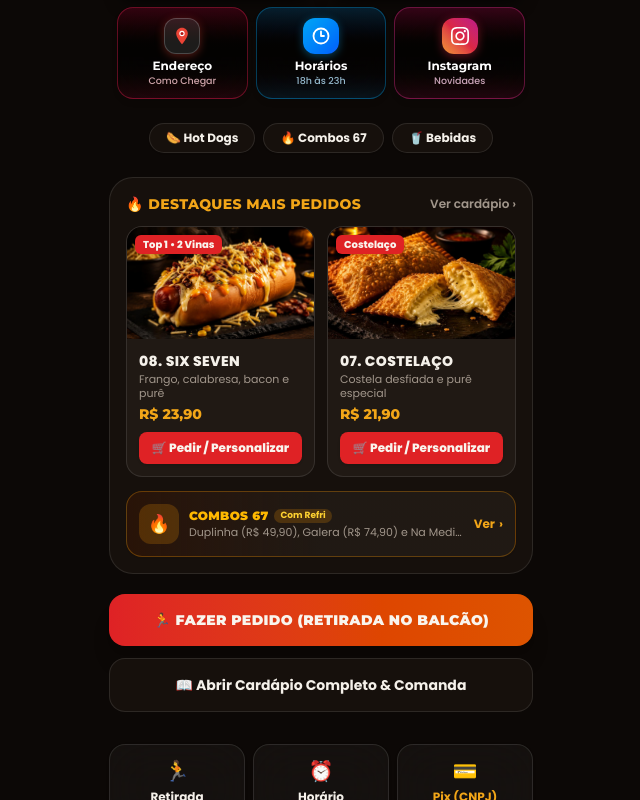
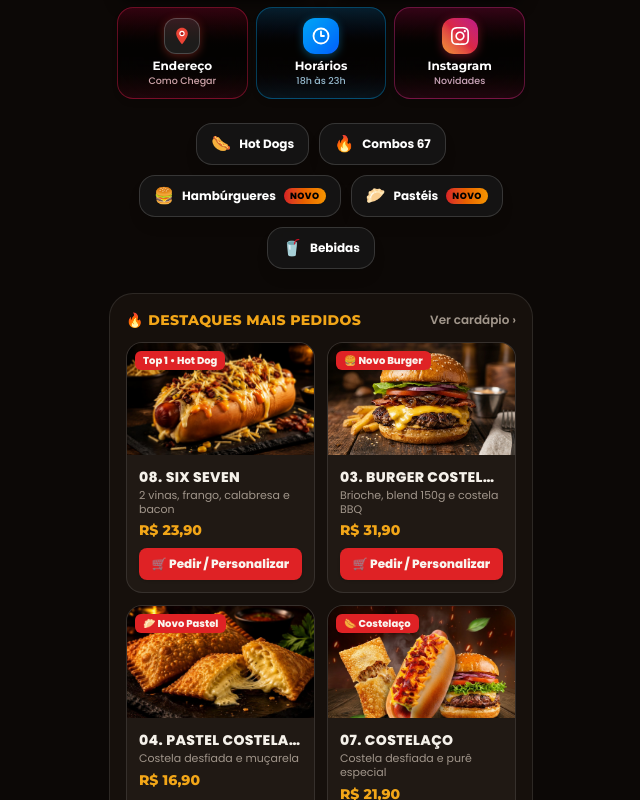
Before and after one commit to marciohelpdesk/67-dog, a React (Vite) app: page / in a window 1280 px wide. Shown: the part 560-1360 px from the top of the page, without its empty margins (319-959 px from the left). Built offline with nearby package versions, Linux system fonts and the light colour scheme.

Commit message:
feat: add burger category and menu items
- Add "Hambúrgueres" category to the menu
- Include classic burger and new item options
- Update highlight items with new products
- Add extra burger and removal options to the data schema

```diff
--- a/src/App.tsx
+++ b/src/App.tsx
@@ -175,23 +175,46 @@ export default function App() {
   const totalPrice = cartItems.reduce((acc, curr) => acc + curr.unitPrice * curr.qty, 0);
 
   const highlights = useMemo(() => {
-    const dogSixSeven = MENU_CATEGORIES[0]?.items.find((i) => i.id === 'dog-six-seven');
-    const dogCostelaco = MENU_CATEGORIES[0]?.items.find((i) => i.id === 'dog-costelaco');
-    if (!dogSixSeven || !dogCostelaco) return [];
-    return [
-      {
+    const allItems = MENU_CATEGORIES.flatMap((c) => c.items);
+    const dogSixSeven = allItems.find((i) => i.id === 'dog-six-seven');
+    const burgerCostelaco = allItems.find((i) => i.id === 'burger-costelaco-bbq');
+    const pastelCostela = allItems.find((i) => i.id === 'pastel-costela-queijo');
+    const dogCostelaco = allItems.find((i) => i.id === 'dog-costelaco');
+
+    const list = [];
+    if (dogSixSeven) {
+      list.push({
         item: dogSixSeven,
-        badge: 'Top 1 • 2 Vinas',
-        subtitle: 'Frango, calabresa, bacon e purê',
+        badge: 'Top 1 • Hot Dog',
+        subtitle: '2 vinas, frango, calabresa e bacon',
         img: ASSETS.heroHotdog,
-      },
-      {
+      });
+    }
+    if (burgerCostelaco) {
+      list.push({
+        item: burgerCostelaco,
+        badge: '🍔 Novo Burger',
+        subtitle: 'Brioche, blend 150g e costela BBQ',
+        img: ASSETS.burger,
+      });
+    }
+    if (pastelCostela) {
+      list.push({
+        item: pastelCostela,
+        badge: '🥟 Novo Pastel',
+        subtitle: 'Costela desfiada e muçarela',
+        img: ASSETS.pastelDestaque,
+      });
+    }
+    if (dogCostelaco) {
+      list.push({
         item: dogCostelaco,
-        badge: 'Costelaço',
+        badge: '🌭 Costelaço',
         subtitle: 'Costela desfiada e purê especial',
-        img: ASSETS.pastelDestaque,
-      },
-    ];
+        img: ASSETS.heroBg,
+      });
+    }
+    return list;
   }, []);
 
   function handleCopyPix() {
@@ -534,17 +557,30 @@ export default function App() {
         </section>
 
         {/* CATEGORY SHORTCUT PILLS (CLIQUE ABRE O CARDÁPIO NA CATEGORIA ESCOLHIDA) */}
-        <nav className="mt-6 flex flex-wrap justify-center gap-2">
-          {MENU_CATEGORIES.slice(0, 4).map((cat) => (
-            <button
-              key={cat.id}
-              type="button"
-              onClick={() => openMenu(cat.id)}
-              className="rounded-full border border-border bg-card px-4 py-1.5 text-xs font-bold transition-all hover:border-primary active:scale-95 cursor-pointer shadow-xs hover:bg-secondary"
-            >
-              {cat.emoji} {cat.label}
-            </button>
-          ))}
+        <nav className="mt-6 flex flex-wrap justify-center items-center gap-2 sm:gap-2.5 px-2">
+          {MENU_CATEGORIES.map((cat) => {
+            const isNew = cat.id === 'hamburgueres' || cat.id === 'pasteis';
+            return (
+              <button
+                key={cat.id}
+                type="button"
+                onClick={() => openMenu(cat.id)}
+                className="group relative flex items-center gap-2 rounded-2xl border border-white/15 bg-neutral-900/80 px-3.5 py-2 text-xs font-bold text-white shadow-lg backdrop-blur-xl transition-all hover:scale-105 hover:border-amber-400/60 hover:bg-neutral-800 active:scale-95 cursor-pointer"
+              >
+                <span className="text-base transition-transform group-hover:scale-110">
+                  {cat.emoji}
+                </span>
+                <span className="group-hover:text-amber-300 transition-colors">
+                  {cat.label}
+                </span>
+                {isNew && (
+                  <span className="rounded-full bg-gradient-to-r from-flame to-amber-500 px-1.5 py-0.5 text-[9px] font-black uppercase text-black tracking-wider shadow-xs animate-pulse">
+                    Novo
+                  </span>
+                )}
+              </button>
+            );
+          })}
         </nav>
 
         {/* HIGHLIGHTS SECTION: DESTAQUES MAIS PEDIDOS */}
--- a/src/assets/images/index.ts
+++ b/src/assets/images/index.ts
@@ -4,6 +4,7 @@ import hotdogImg from './hero_hotdog.jpg';
 import pastelImg from './pastel_destaque.jpg';
 import heroFoodBannerImg from './hero_food_banner.jpg';
 import logo67DogImg from './logo_67dog.png';
+import burgerImg from './burger_artesanal_1790731166586.jpg';
 
 export const ASSETS = {
   background: heroFoodBannerImg,
@@ -14,6 +15,7 @@ export const ASSETS = {
   heroHotdog: hotdogImg,
   pastel: pastelImg,
   pastelDestaque: pastelImg,
+  burger: burgerImg,
   heroDog: heroFoodBannerImg,
   heroDogRemote: 'https://i.ibb.co/LXjLWP20/Gemini-Generated-Image-j48xfaj48xfaj48x.jpg',
 };
--- a/src/data/menuData.ts
+++ b/src/data/menuData.ts
@@ -24,6 +24,7 @@ export interface RemovalOption {
 
 export const AVAILABLE_EXTRAS: ExtraOption[] = [
   { id: 'extra-vina', name: 'Vina Adicional', price: 3.0 },
+  { id: 'extra-hamburguer', name: 'Blend Burger 150g Extra', price: 9.0 },
   { id: 'extra-costela', name: 'Costela Desfiada Extra', price: 5.0 },
   { id: 'extra-bacon', name: 'Bacon Crocante Extra', price: 4.0 },
   { id: 'extra-frango', name: 'Frango Desfiado Extra', price: 4.0 },
@@ -37,6 +38,8 @@ export const AVAILABLE_EXTRAS: ExtraOption[] = [
 export const AVAILABLE_REMOVALS: RemovalOption[] = [
   { id: 'no-cebola', name: 'Sem Cebola' },
   { id: 'no-tomate', name: 'Sem Tomate' },
+  { id: 'no-alface', name: 'Sem Alface' },
+  { id: 'no-picles', name: 'Sem Picles' },
   { id: 'no-milho', name: 'Sem Milho' },
   { id: 'no-pure', name: 'Sem Purê de Batata' },
   { id: 'no-batata-palha', name: 'Sem Batata Palha' },
@@ -175,6 +178,118 @@ export const MENU_CATEGORIES: MenuCategory[] = [
     ],
   },
   {
+    id: 'hamburgueres',
+    label: 'Hambúrgueres',
+    emoji: '🍔',
+    badge: 'Artesanais',
+    items: [
+      {
+        id: 'burger-classic-67',
+        name: '01. CLASSIC 67 BURGER',
+        category: 'hamburgueres',
+        description: 'Pão brioche selado na manteiga, blend bovino 150g suculento, queijo cheddar fatiado derretido, maionese artesanal da casa, alface americana e tomate fresco.',
+        price: 24.9,
+        tag: '⭐ Mais Vendido',
+        popular: true,
+        ingredients: ['Pão Brioche', 'Blend Bovino 150g', 'Cheddar Derretido', 'Maionese Especial', 'Alface Fresca', 'Tomate'],
+      },
+      {
+        id: 'burger-bacon-supreme',
+        name: '02. BACON CHEDDAR SUPREME',
+        category: 'hamburgueres',
+        description: 'Pão brioche macio, blend 150g no ponto certo, fatias generosas de bacon super crocante, duplo cheddar cremoso e cebola caramelizada.',
+        price: 28.9,
+        tag: '🥓 Muito Bacon',
+        popular: true,
+        ingredients: ['Pão Brioche', 'Blend Bovino 150g', 'Bacon Crocante em Tiras', 'Duplo Cheddar', 'Cebola Caramelizada'],
+      },
+      {
+        id: 'burger-costelaco-bbq',
+        name: '03. BURGER COSTELAÇO 67',
+        category: 'hamburgueres',
+        description: 'A especialidade do 67 DOG no hambúrguer! Pão brioche, blend artesanal 150g, costela bovina desfiada no molho barbecue especial e queijo derretido.',
+        price: 31.9,
+        tag: '🥩 Costela Suculenta',
+        popular: true,
+        ingredients: ['Pão Brioche', 'Blend 150g', 'Costela Desfiada', 'Molho Barbecue Especial', 'Queijo Derretido'],
+      },
+      {
+        id: 'burger-smash-duplo',
+        name: '04. SMASH BURGER DUPLO',
+        category: 'hamburgueres',
+        description: 'Dois blends smash 90g com aquela crostinha perfeita prensada na chapa quente, dobro de cheddar, picles artesanal e molho da casa.',
+        price: 26.9,
+        tag: '🔥 Duplo Smash',
+        ingredients: ['Pão Brioche', '2x Smash 90g', 'Cheddar Duplo', 'Picles Artesanal', 'Molho Smash Especial'],
+      },
+    ],
+  },
+  {
+    id: 'pasteis',
+    label: 'Pastéis',
+    emoji: '🥟',
+    badge: 'Fritos na Hora',
+    items: [
+      {
+        id: 'pastel-carne-especial',
+        name: '01. PASTEL DE CARNE ESPECIAL',
+        category: 'pasteis',
+        description: 'Massa crocante e sequinha recheada com carne moída de primeira temperada artesanalmente, azeitona e cheiro verde.',
+        price: 11.9,
+        tag: 'Tradicional',
+        popular: true,
+        ingredients: ['Massa Crocante 67', 'Carne Moída Especial', 'Azeitona', 'Cheiro Verde'],
+      },
+      {
+        id: 'pastel-queijo-duplo',
+        name: '02. PASTEL DE QUEIJO DUPLO',
+        category: 'pasteis',
+        description: 'Pastel super sequinho com queijo muçarela abundante que derrete e estica até a última mordida, com toque suave de orégano.',
+        price: 11.9,
+        tag: '🧀 Muito Queijo',
+        ingredients: ['Massa Crocante 67', 'Muçarela Abundante', 'Orégano Chileno'],
+      },
+      {
+        id: 'pastel-frango-catupiry',
+        name: '03. FRANGO COM CATUPIRY®',
+        category: 'pasteis',
+        description: 'Frango desfiado suculento com temperos especiais e o autêntico Catupiry® cremoso derretido.',
+        price: 14.9,
+        tag: '🍗 Super Recheado',
+        popular: true,
+        ingredients: ['Massa Crocante 67', 'Frango Desfiado', 'Catupiry® Original'],
+      },
+      {
+        id: 'pastel-costela-queijo',
+        name: '04. PASTEL COSTELA COM QUEIJO',
+        category: 'pasteis',
+        description: 'A famosa costela do 67 DOG desfiada e temperada, combinada com queijo muçarela derretido em massa dourada.',
+        price: 16.9,
+        tag: '⭐ Exclusivo 67',
+        popular: true,
+        ingredients: ['Massa Crocante 67', 'Costela Desfiada Suculenta', 'Muçarela Derretida'],
+      },
+      {
+        id: 'pastel-pizza-especial',
+        name: '05. PASTEL PIZZA ESPECIAL',
+        category: 'pasteis',
+        description: 'Muçarela fatiada derretida, presunto selecionado em cubinhos, rodelas de tomate fresco e orégano.',
+        price: 13.9,
+        tag: '🍕 Queridinho',
+        ingredients: ['Massa Crocante 67', 'Muçarela', 'Presunto', 'Tomate Fresco', 'Orégano'],
+      },
+      {
+        id: 'pastel-chocolate-banana',
+        name: '06. PASTEL CHOCOLATE COM BANANA',
+        category: 'pasteis',
+        description: 'Pastel doce crocante recheado com chocolate ao leite cremoso derretido e banana fresca fatiada com canela.',
+        price: 13.9,
+        tag: '🍫 Doce Delícia',
+        ingredients: ['Massa Crocante 67', 'Chocolate Cremoso', 'Banana Fresca', 'Canela'],
+      },
+    ],
+  },
+  {
     id: 'bebidas',
     label: 'Bebidas',
     emoji: '🥤',
```
Also changed, not shown: src/assets/images/burger_artesanal_1790731166586.jpg (added).
